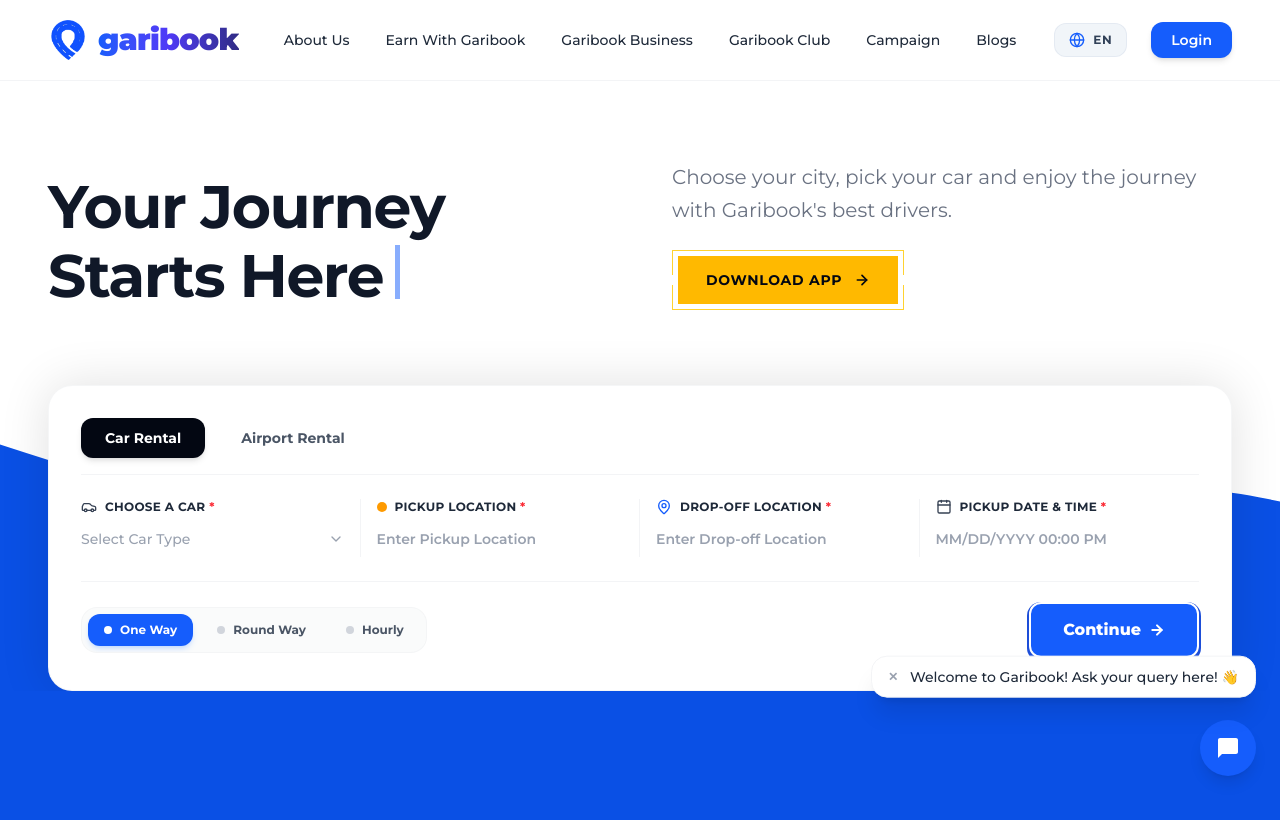
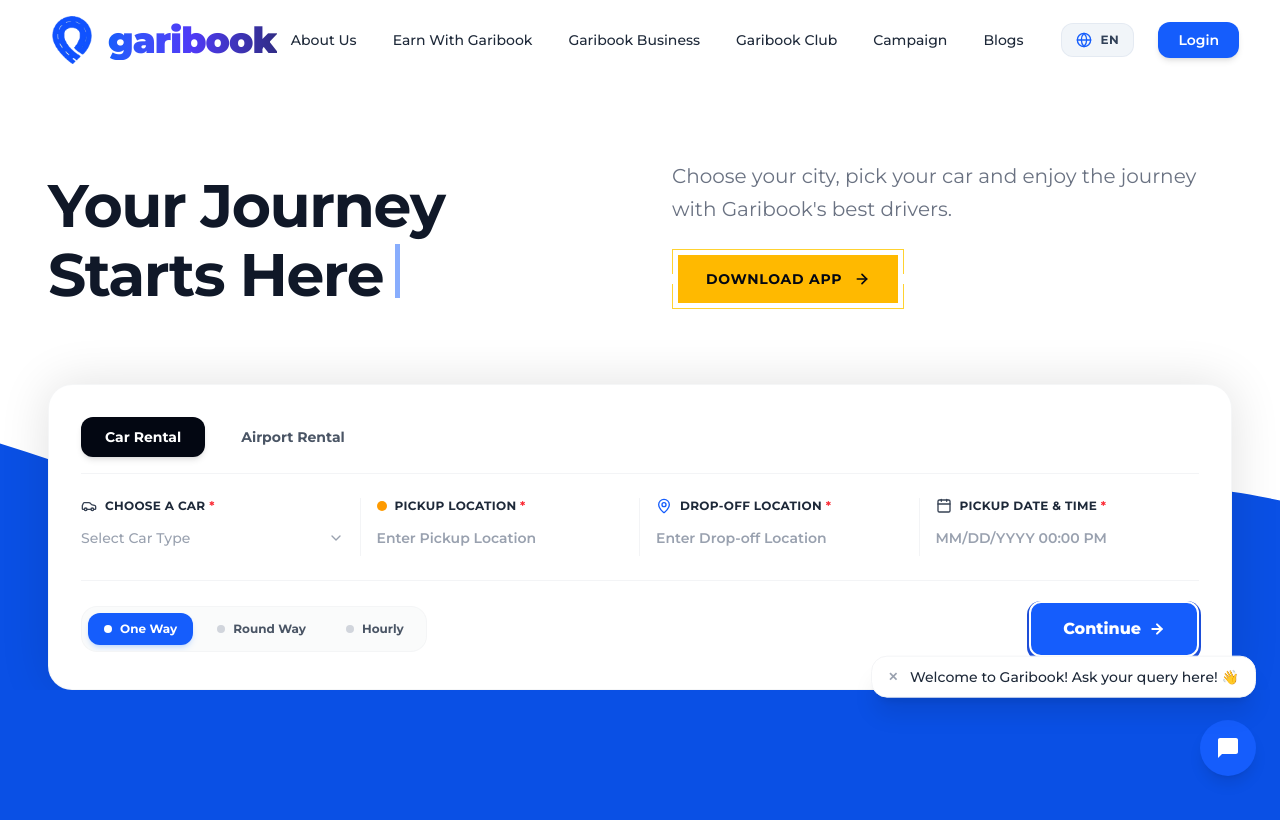
Before and after one commit to Sanjida-Parven-Alfe/garibook-homepage, a React (Vite) app: page / in a window 1280 px wide. Shown: the top 820 px of the page. Built offline with nearby package versions, Linux system fonts and the light colour scheme.

Commit message:
Style(navbar): add dynamic shadow effect on scroll

```diff
--- a/src/components/layout/Navbar.jsx
+++ b/src/components/layout/Navbar.jsx
@@ -1,4 +1,4 @@
-import React, { useState } from 'react';
+import React, { useState, useEffect } from 'react';
 import { Globe, Menu, X } from 'lucide-react';
 import { useLanguage } from '../../context/LanguageContext';
 import logo from '../../assets/images/logo.png';
@@ -6,21 +6,39 @@
 const Navbar = () => {
   const { lang, toggleLanguage, t } = useLanguage();
   const [isMobileMenuOpen, setIsMobileMenuOpen] = useState(false);
+  const [isScrolled, setIsScrolled] = useState(false);
+
+  useEffect(() => {
+    const handleScroll = () => {
+      if (window.scrollY > 20) {
+        setIsScrolled(true);
+      } else {
+        setIsScrolled(false);
+      }
+    };
+
+    window.addEventListener('scroll', handleScroll);
+    return () => window.removeEventListener('scroll', handleScroll);
+  }, []);
 
   return (
-    <header className="sticky top-0 z-50 bg-white/90 backdrop-blur-md border-b border-gray-100 transition-all">
+    <header
+      className={`sticky top-0 z-50 bg-white/90 backdrop-blur-md transition-all duration-300 ${
+        isScrolled ? 'shadow-md py-1' : 'shadow-none py-0'
+      }`}
+    >
       <div className="w-full px-4 sm:px-8 lg:px-12">
         <div className="flex items-center justify-between h-20">
 
-          {/*Logo*/}
+          {/* Logo */}
           <div className="flex-shrink-0 flex items-center">
-            <a href="#" className="flex items-center space-x-2.5 group">
+            <a href="#" className="flex items-center space-x-3 group">
               <img
                 src={logo}
                 alt="Garibook Logo"
-                className="w-10 h-10 object-contain transition-transform duration-300 group-hover:scale-105"
+                className="w-12 h-12 object-contain transition-transform duration-300 group-hover:scale-105"
               />
-              <span className="text-3xl font-black tracking-tight bg-gradient-to-r from-blue-600 via-indigo-600 to-indigo-900 bg-clip-text text-transparent transition-all duration-300">
+              <span className="text-4xl font-black tracking-tight bg-gradient-to-r from-blue-600 via-indigo-600 to-indigo-900 bg-clip-text text-transparent transition-all duration-300">
                 {t.brand}
               </span>
             </a>
```
Also changed, not shown: src/assets/images/bg-shape1.png (added), src/assets/images/bg-shape2.png (added).
